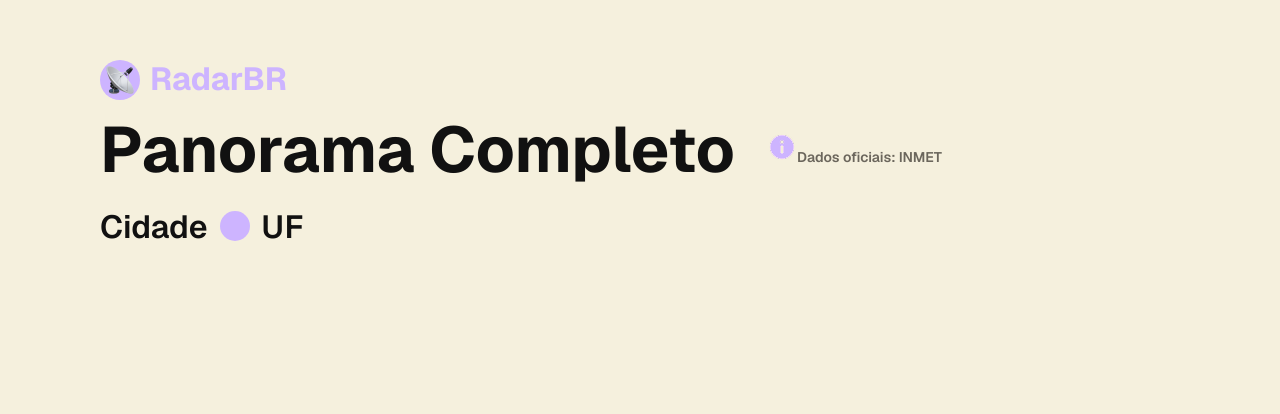
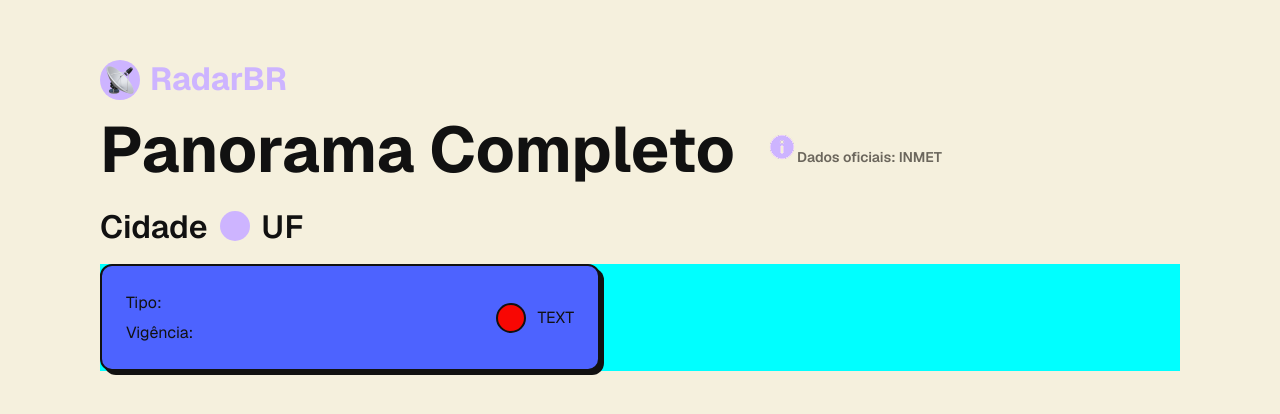
Before and after one commit to estefpimenta/radarbr, a React (Vite) app: page /dashboard/1 in a window 1280 px wide. Shown: the top 414 px of the page. Built offline with nearby package versions, Linux system fonts and the light colour scheme; no server answers.

Commit message:
add component SummaryCard on Dashboard

```diff
--- /dev/null
+++ b/src/components/SummaryCard/SummaryCard.css
@@ -0,0 +1,27 @@
+.summary-card-container {
+  display: flex;
+  flex-direction: row;
+  width: 500px;
+  background-color: var(--color-info);
+  border: 2px solid var(--border-color);
+  border-radius: var(--radius-md);
+  box-shadow: var(--shadow-brutal);
+  padding: var(--space-5) var(--space-5);
+  gap: var(--space-2);
+
+  justify-content: space-between;
+  align-items: center;
+}
+
+.summary-card-text {
+  display: flex;
+  flex-direction: column;
+  gap: var(--space-1);
+}
+
+.summary-card-badge {
+  display: flex;
+  flex-direction: row;
+  align-items: center;
+  gap: var(--space-3);
+}
--- /dev/null
+++ b/src/components/SummaryCard/SummaryCard.jsx
@@ -0,0 +1,23 @@
+import "./SummaryCard.css";
+
+function SummaryCard() {
+  return (
+    <div className="summary-card-container">
+      <div className="summary-card-text">
+        <p className="summary-card-description">
+          <span className="summary-card-label">Tipo:</span>
+        </p>
+        <p className="summary-card-description">
+          <span className="summary-card-label">Vigência:</span>
+        </p>
+      </div>
+
+      <div className="summary-card-badge">
+        <div className="badge"></div>
+        <div className="badge-text">TEXT</div>
+      </div>
+    </div>
+  );
+}
+
+export default SummaryCard;
--- a/src/pages/Dashboard/Dashboard.css
+++ b/src/pages/Dashboard/Dashboard.css
@@ -64,3 +64,11 @@
   width: 30px;
   height: 30px;
 }
+
+.cards-container {
+  max-width: 1200px;
+  width: 100%;
+  background-color: aqua;
+  display: flex;
+  flex-direction: column;
+}
--- a/src/pages/Dashboard/Dashboard.jsx
+++ b/src/pages/Dashboard/Dashboard.jsx
@@ -5,6 +5,7 @@ import { buscarAlertaPorId } from "../../services/api";
 
 import NavBar from "../../components/NavBar/NavBar";
 import Info from "../../assets/Info.png";
+import SummaryCard from "../../components/SummaryCard/SummaryCard";
 
 function Dashboard() {
   const { id } = useParams();
@@ -41,7 +42,9 @@ function Dashboard() {
         <p className="uf">UF</p>
       </div>
 
-      <div className="cards-container"></div>
+      <div className="cards-container">
+        <SummaryCard />
+      </div>
     </div>
   );
 }
```
